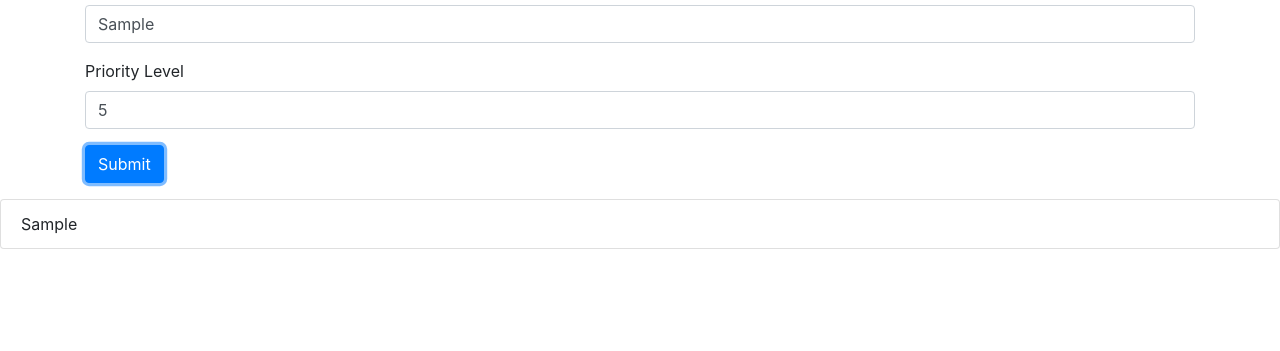
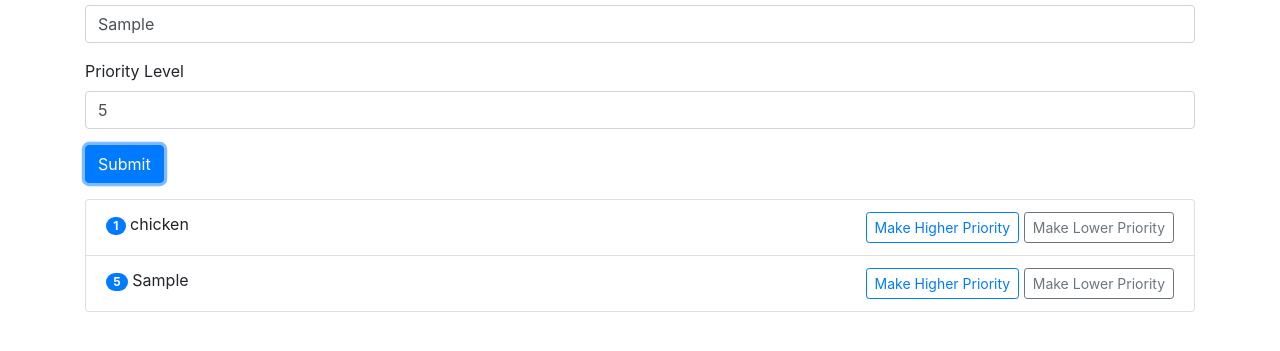
Before and after one commit to okcoders/2018-fall-javascript-2, a website: page make-time/priorities.html in a window 1280 px wide. Both pictures are taken after typing "Sample", "5" into the empty fields and a click on the button "Submit". Shown: the part 139-490 px from the top of the page. Drawn offline with nearby package versions, Linux system fonts and the light colour scheme.

Commit message:
can now move priorities up and down

```diff
--- /dev/null
+++ b/make-time/priorities.css
@@ -0,0 +1,4 @@
+
+.float-buttons {
+ float: right;
+}
--- a/make-time/priorities.html
+++ b/make-time/priorities.html
@@ -3,38 +3,8 @@
   <meta http-equiv="content-type" content="text/html; charset=utf-8" />
   <title>make-time</title>
   <link rel="stylesheet" href="https://stackpath.bootstrapcdn.com/bootstrap/4.1.3/css/bootstrap.min.css" integrity="sha384-MCw98/SFnGE8fJT3GXwEOngsV7Zt27NXFoaoApmYm81iuXoPkFOJwJ8ERdknLPMO" crossorigin="anonymous">
-  <script>
-    var currentPriority = ""
-    var currentPriorityLevel = 1
-    var priorities = []
-    function addNewPriority(event){
-      priorities.push({name: currentPriority, level: currentPriorityLevel})
-      console.log(priorities)
-      drawPriorities()
-      return false;
-    }
+  <link rel="stylesheet" href="./priorities.css">
 
-    function priorityChange(event){
-      console.log(event.target.value)
-      currentPriority = event.target.value
-    }
-
-    function priorityLevelChange(event){
-      console.log(event.target.value)
-      currentPriorityLevel = event.target.value
-    }
-
-    function drawPriorities() {
-      try {
-      var list = document.getElementById("priority-list")
-      var currentPriorities = priorities.map(x => `<li class="list-group-item">${x.name}</li>`)
-      var temp = currentPriorities.join("")
-      list.innerHTML = temp
-      } catch(e) { console.error(e) }
-    }
-
-
-  </script>
 </head>
 <body>
   <nav class="navbar navbar-expand-lg navbar-light bg-light">
@@ -66,18 +36,67 @@
       </div>
       <button type="submit" class="btn btn-primary">Submit</button>
     </form>
+    <ul id="priority-list" class="list-group"> </ul>
   </div>
-  <ul id="priority-list" class="list-group">
-  </ul>
-
-
-
-
-
-
 
   <script src="https://code.jquery.com/jquery-3.3.1.slim.min.js" integrity="sha384-q8i/X+965DzO0rT7abK41JStQIAqVgRVzpbzo5smXKp4YfRvH+8abtTE1Pi6jizo" crossorigin="anonymous"></script>
   <script src="https://cdnjs.cloudflare.com/ajax/libs/popper.js/1.14.3/umd/popper.min.js" integrity="sha384-ZMP7rVo3mIykV+2+9J3UJ46jBk0WLaUAdn689aCwoqbBJiSnjAK/l8WvCWPIPm49" crossorigin="anonymous"></script>
   <script src="https://stackpath.bootstrapcdn.com/bootstrap/4.1.3/js/bootstrap.min.js" integrity="sha384-ChfqqxuZUCnJSK3+MXmPNIyE6ZbWh2IMqE241rYiqJxyMiZ6OW/JmZQ5stwEULTy" crossorigin="anonymous"></script>
+  <script>
+    var currentPriority = ""
+    var currentPriorityLevel = 1
+    var priorities = [{'name': 'chicken', level: 1}]
+    function addNewPriority(event){
+      priorities.push({name: currentPriority, level: currentPriorityLevel})
+      drawPriorities()
+      return false;
+    }
+
+    function priorityChange(event){
+      console.log(event.target.value)
+      currentPriority = event.target.value
+    }
+
+    function priorityLevelChange(event){
+      console.log(event.target.value)
+      currentPriorityLevel = event.target.value
+    }
+
+    function makeHigherPriority(name) {
+      var priority = priorities.find(p => p.name === name)
+      priority.level = priority.level - 1
+
+      drawPriorities()
+    }
+
+    function makeLowerPriority(name) {
+      var priority = priorities.find(p => p.name === name)
+      priority.level = priority.level + 1
+
+      drawPriorities()
+    }
+
+    function drawPriorities() {
+      var list = document.getElementById("priority-list")
+      var currentPriorities = priorities
+        .sort((x,y) => x.level - y.level)
+        .map(x => {
+          return `<li class="list-group-item">
+          <span class="badge badge-primary badge-pill"> ${x.level} </span>
+          <span>${x.name}</span>
+          <span class="float-buttons">
+            <button onclick="return makeHigherPriority('${x.name}')" type="button" class="btn btn-sm btn-outline-primary">Make Higher Priority</button>
+            <button onclick="return makeLowerPriority('${x.name}')" type="button" class="btn btn-sm btn-outline-secondary">Make Lower Priority</button>
+          </span>
+          </li>`
+        })
+        .join("")
+      list.innerHTML = currentPriorities
+    }
+
+    drawPriorities()
+
+
+  </script>
 </body>
 </html>
```
